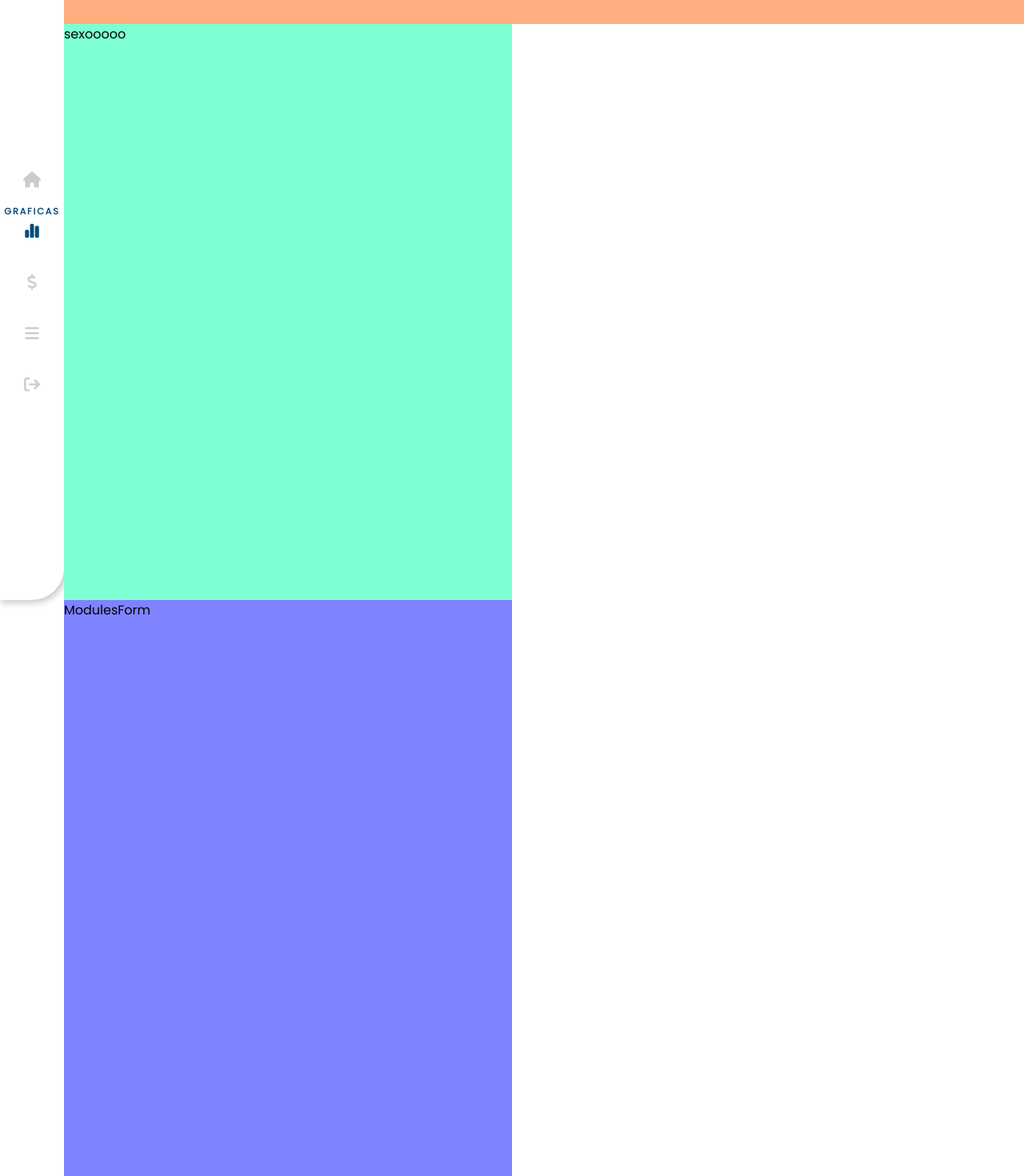
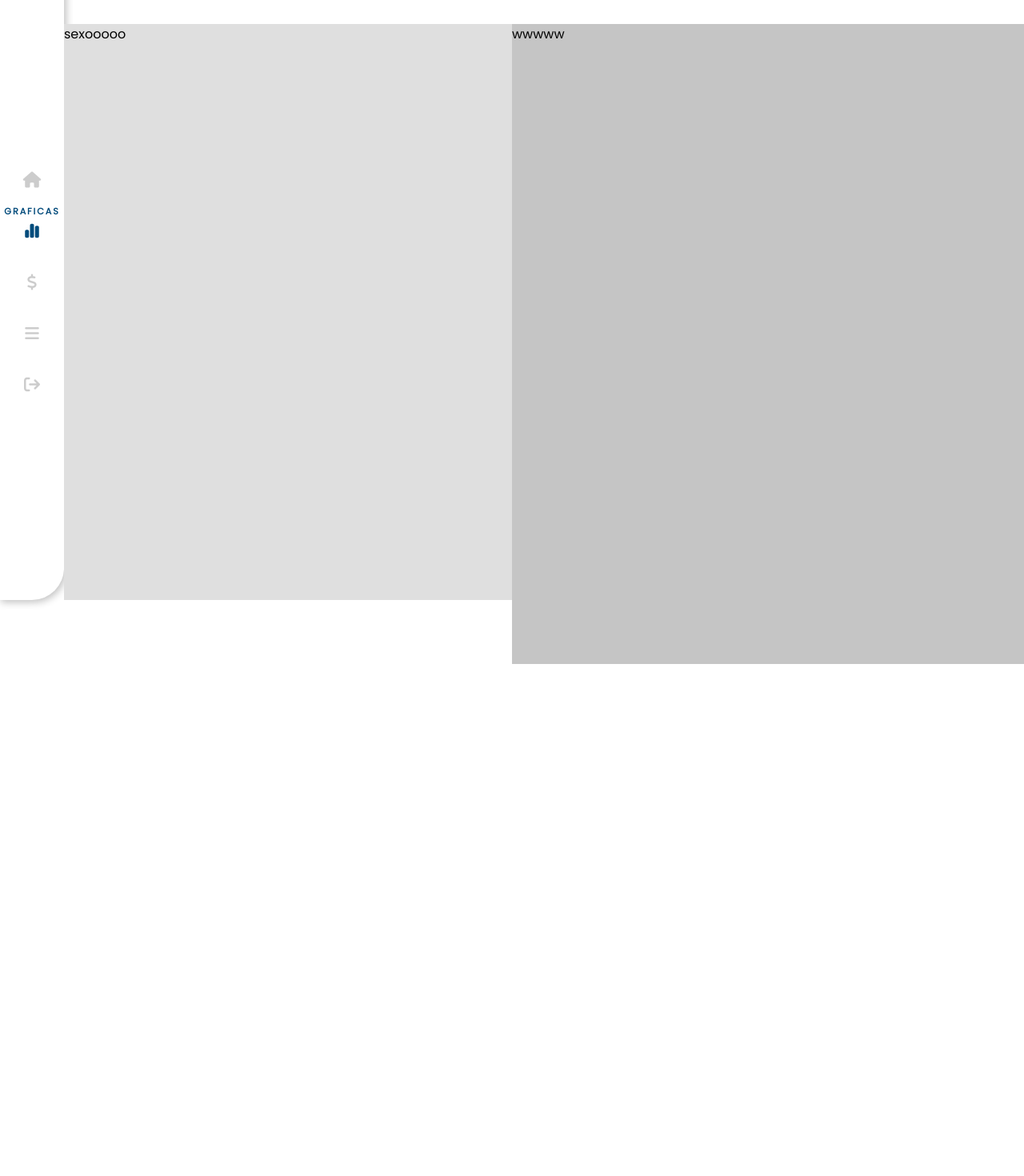
Before and after one commit to JobKhy/Baro, a React (Vite) app in the folder client/: page /graficas in a window 1280 px wide. Shown: the part 50-1520 px from the top of the page at 80% size. After the commit the page ends 880 px from the top, so only its background shows below. Built offline with nearby package versions, Linux system fonts and the light colour scheme.

Commit message:
graph mid

```diff
--- a/client/src/componnets/Graficas.jsx
+++ b/client/src/componnets/Graficas.jsx
@@ -6,13 +6,16 @@ export const Graficas = () => {
     return (
         <div className='home-body-w'>
             <NavBar initialActive={1}></NavBar>
-            <div>
+            <div className='colGraph'>
                 <div className="typeOfGraph">
                     <h1>semana</h1>
                 </div>
-                <div className="semData"><DayNGas></DayNGas></div>
-                <div className="Graph"><Graph></Graph></div>
+                <div className='ow'>
+                    <div className="semData"><DayNGas></DayNGas></div>
+                    <div className="Graph"><Graph></Graph></div>
+                </div>
             </div>
+
 
 
         </div>
--- a/client/src/componnets/ModulesForm.jsx
+++ b/client/src/componnets/ModulesForm.jsx
@@ -159,6 +159,6 @@ export const DayNGas = () => {
 
 export const Graph = () => {
   return (
-    <div>ModulesForm</div>
+    <div>wwwww</div>
   )
 }
--- a/client/src/css/Extras.css
+++ b/client/src/css/Extras.css
@@ -8,14 +8,18 @@
     position: relative;
     width: calc(100vw - 50vw - 80px);
     height: 90vh;
-    background-color: aquamarine;
+    background-color: rgb(223, 223, 223);
+}
+
+.colGraph{
+    display: flex;
+    flex-direction: column;
 }
 
 .typeOfGraph{
     position: relative;
     width: calc(100vw - 80px);
     height: 10vh;
-    background-color: rgb(255, 174, 127);
     padding: 0 auto;
     text-transform: capitalize;
 }
@@ -24,10 +28,15 @@
     text-align: center;
 }
 
+.ow{
+    display: flex;
+    flex-direction: row;
+    height: 90vh;
+}
+
 .Graph {
     position: relative;
-    width: calc(100vw - 50vw - 80px);
-    height: 90vh;
-    background-color: rgb(127, 131, 255);
-    right: 0px;
+    background-color: rgb(197, 197, 197);
+    height: 100vh;
+    width: 50vw;
 }
```
Also changed, not shown: 5 other files (tests, documents, lock files or other folders).
